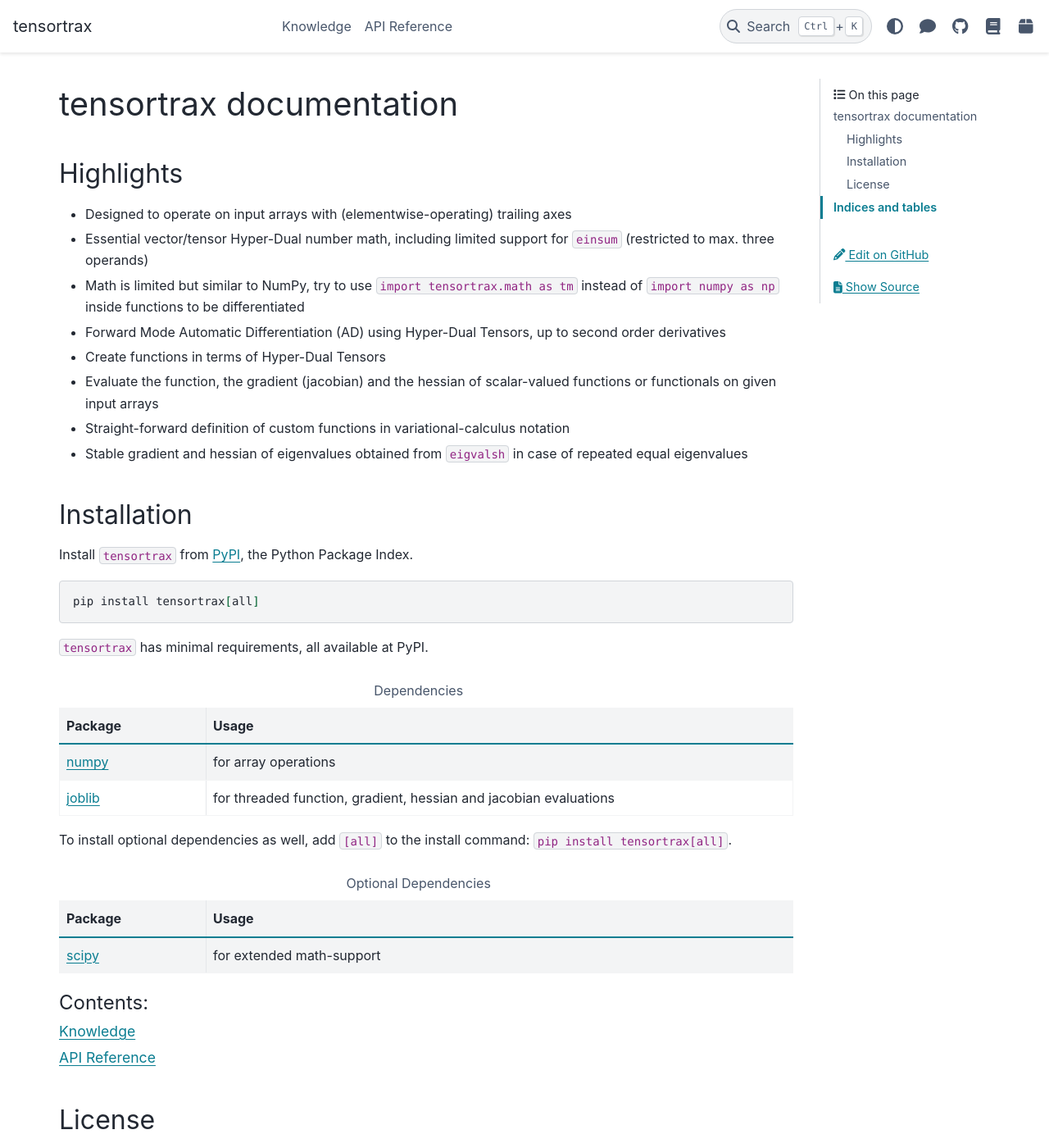
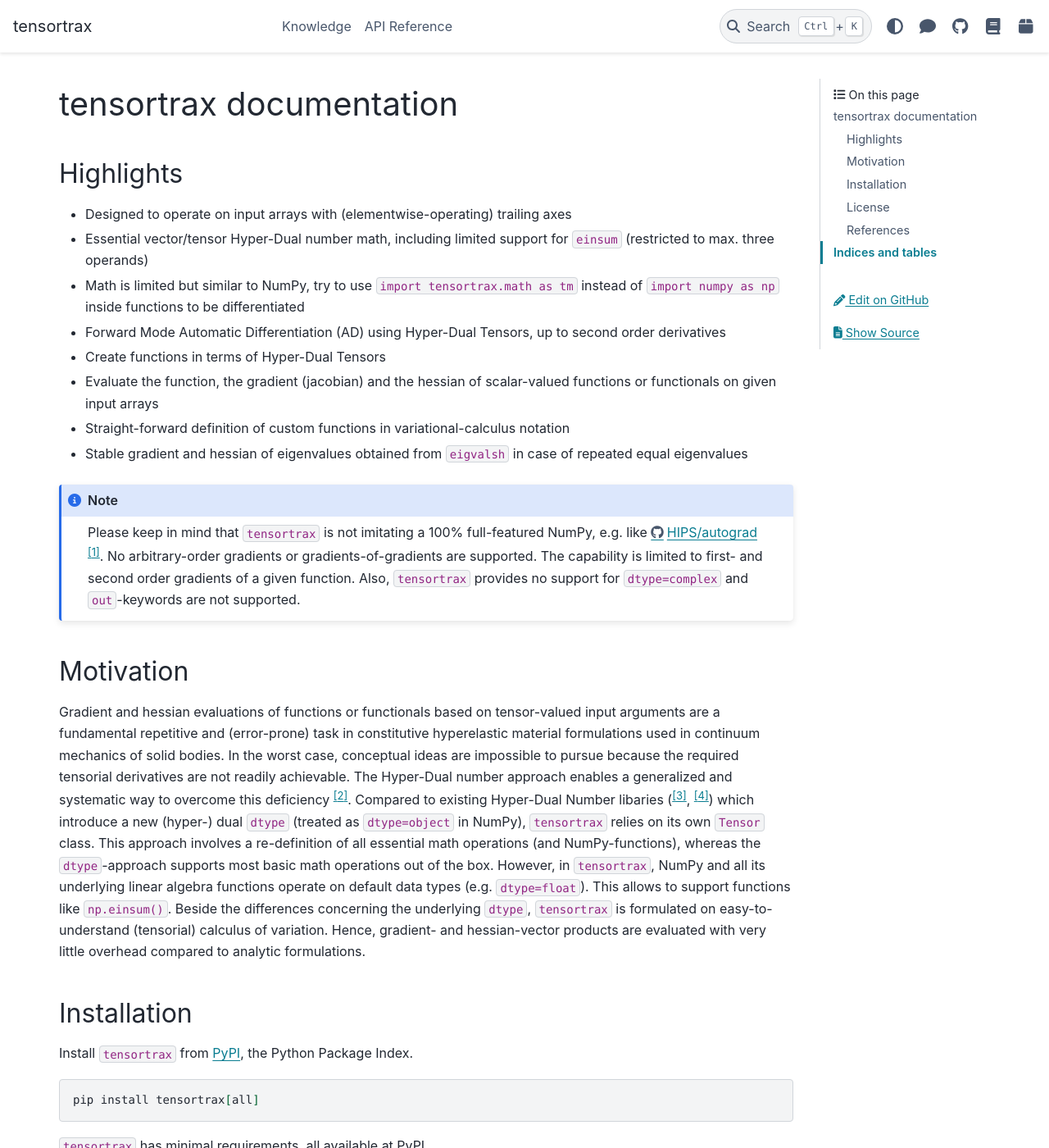
Before and after one commit to adtzlr/tensortrax, a Sphinx documentation site: the page built from docs/index.rst, in a window 1280 px wide and 1400 px high. Shown: the whole window at 82% size. Built offline with Sphinx 7.4.7 and the PyData theme 0.15.4, drawn with Linux system fonts in a browser that asks for light colours; pages that are not in the unit, such as notebooks, are missing from menus; some of the changed text lies outside the part shown.

Commit message:
Update index.rst

```diff
--- a/docs/index.rst
+++ b/docs/index.rst
@@ -11,6 +11,13 @@
 - Evaluate the function, the gradient (jacobian) and the hessian of scalar-valued functions or functionals on given input arrays
 - Straight-forward definition of custom functions in variational-calculus notation
 - Stable gradient and hessian of eigenvalues obtained from ``eigvalsh`` in case of repeated equal eigenvalues
+
+.. note::
+   Please keep in mind that ``tensortrax`` is not imitating a 100% full-featured NumPy, e.g. like https://github.com/HIPS/autograd [1]_. No arbitrary-order gradients or gradients-of-gradients are supported. The capability is limited to first- and second order gradients of a given function. Also, ``tensortrax`` provides no support for ``dtype=complex`` and ``out``-keywords are not supported.
+
+Motivation
+----------
+Gradient and hessian evaluations of functions or functionals based on tensor-valued input arguments are a fundamental repetitive and (error-prone) task in constitutive hyperelastic material formulations used in continuum mechanics of solid bodies. In the worst case, conceptual ideas are impossible to pursue because the required tensorial derivatives are not readily achievable. The Hyper-Dual number approach enables a generalized and systematic way to overcome this deficiency [2]_. Compared to existing Hyper-Dual Number libaries ([3]_, [4]_) which introduce a new (hyper-) dual ``dtype`` (treated as ``dtype=object`` in NumPy), ``tensortrax`` relies on its own ``Tensor`` class. This approach involves a re-definition of all essential math operations (and NumPy-functions), whereas the ``dtype``-approach supports most basic math operations out of the box. However, in ``tensortrax``, NumPy and all its underlying linear algebra functions operate on default data types (e.g. ``dtype=float``). This allows to support functions like ``np.einsum()``. Beside the differences concerning the underlying ``dtype``, ``tensortrax`` is formulated on easy-to-understand (tensorial) calculus of variation. Hence, gradient- and hessian-vector products are evaluated with very little overhead compared to analytic formulations.
 
 Installation
 ------------
@@ -63,6 +70,13 @@
 
 You should have received a copy of the GNU General Public License along with this program. If not, see `<https://www.gnu.org/licenses/>`_.
 
+References
+----------
+.. [1] D. Maclaurin, D. Duvenaud, M. Johnson and J. Townsend, *Autograd*. Online. Available: https://github.com/HIPS/autograd.
+.. [2] J. Fike and J. Alonso, *The Development of Hyper-Dual Numbers for Exact Second-Derivative Calculations*, 49th AIAA Aerospace Sciences Meeting including the New Horizons Forum and Aerospace Exposition. American Institute of Aeronautics and Astronautics, Jan. 04, 2011, doi: `10.2514/6.2011-886 <https://doi.org/10.2514/6.2011-886>`_.
+.. [3] P. Rehner and G. Bauer, *Application of Generalized (Hyper-) Dual Numbers in Equation of State Modeling*, Frontiers in Chemical Engineering, vol. 3, 2021. Available: https://github.com/itt-ustutt/num-dual.
+.. [4] T. Oberbichler, *HyperJet*. Online. Available: http://github.com/oberbichler/HyperJet.
+
 Indices and tables
 ==================
 
```
